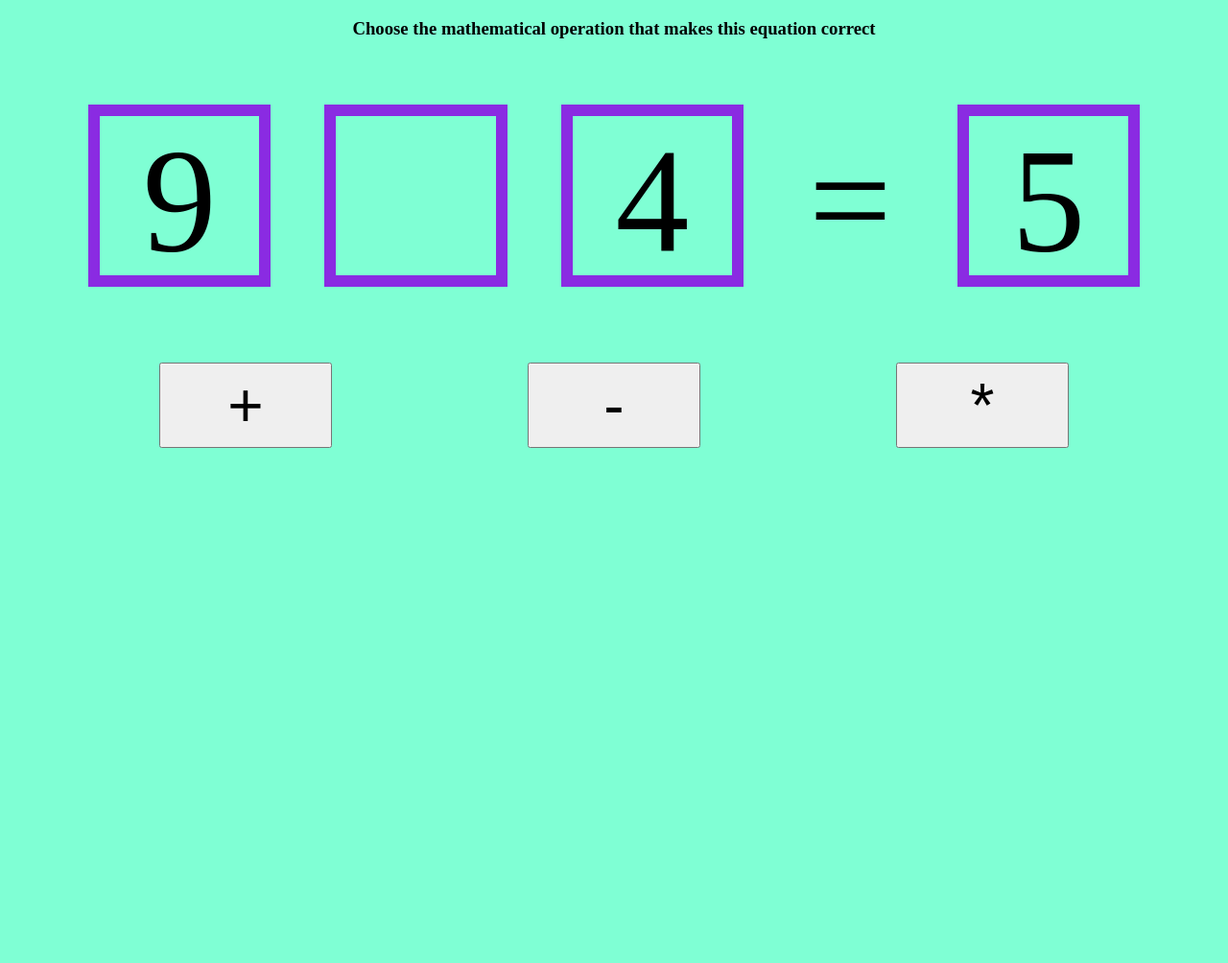
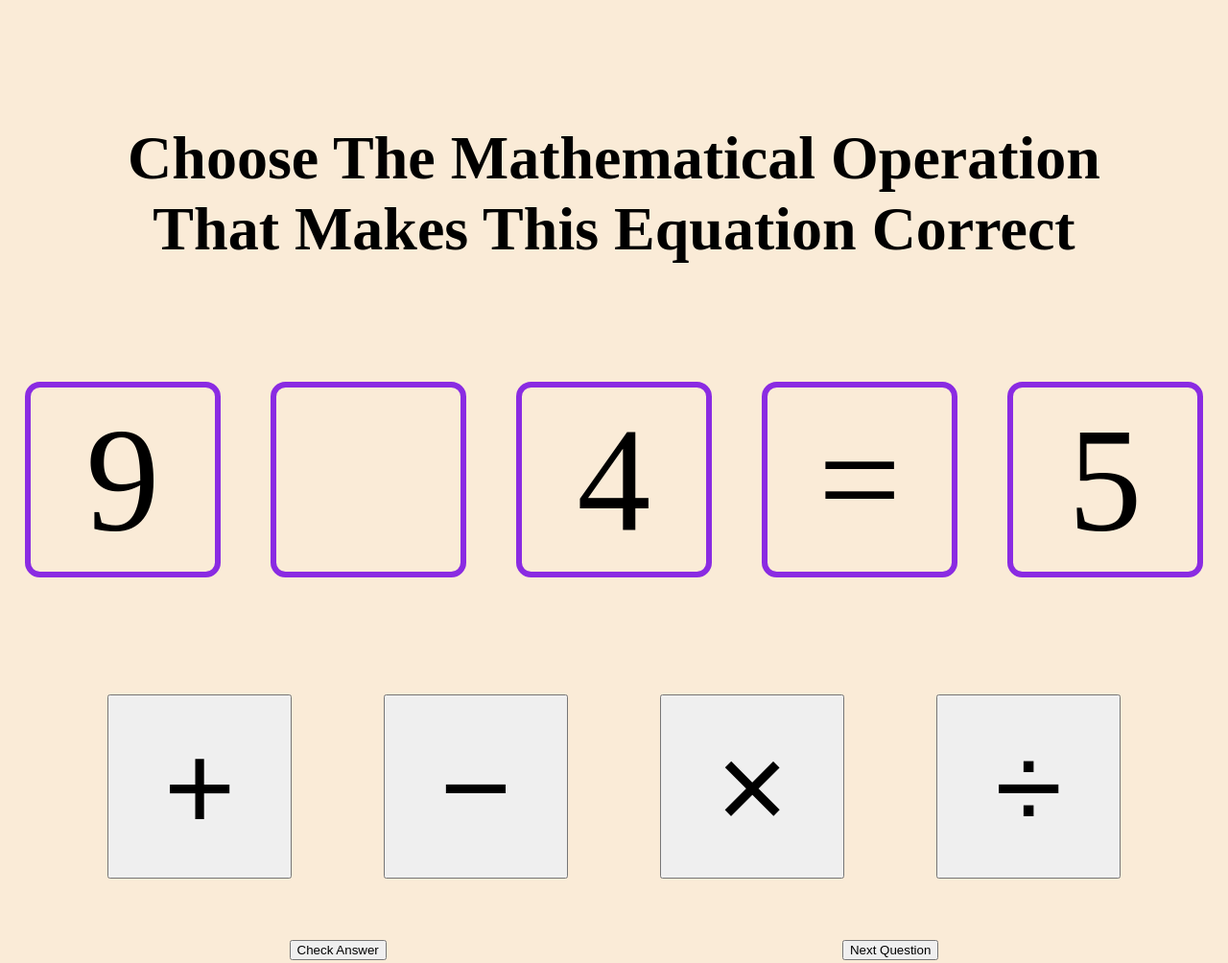
Before and after one commit to KwesiJoe/kiddo, a plain HTML site: page index.html in a window 1280 px wide. Shown: the whole page at 96% size. Before the commit the page ends 800 px from the top, so only its background shows below. Drawn offline with Linux system fonts and the light colour scheme.

Commit message:
Add validate answer and styling

```diff
--- a/index.html
+++ b/index.html
@@ -9,19 +9,26 @@
     <script src="./scripts/script.js" defer></script>
 </head>
 <body>
-    <h3>Choose the mathematical operation that makes this equation correct</h3>
+    <div class="main">
+        <h3>Choose the mathematical operation that makes this equation correct</h3>
     <div class="problem">
         <span id="first_number"></span>
         <span id="operation"></span>
         <span id="second_number"></span>
-        <span id="equality">=</span>
+        <span id="equality">&equals;</span>
         <span id="result"></span>
     </div>
 
     <div class="operations">
-        <button id="addition">+</button>
-        <button id="subtraction">-</button>
-        <button id="multiplication">*</button>
+        <button id="addition">&plus;</button>
+        <button id="subtraction">&minus;</button>
+        <button id="multiplication">&times;</button>
+        <button id="division">&divide;</button>
+    </div>
+    <div class="control">
+        <button id="check-answer">Check Answer</button>
+        <button id="next-question">Next Question</button>
+    </div>
     </div>
 </body>
 </html>
--- a/scripts/script.js
+++ b/scripts/script.js
@@ -3,9 +3,10 @@ const secondNumberSlot = document.querySelector('#second_number');
 const operationSlot = document.querySelector('#operation');
 const resultSlot = document.querySelector('#result');
 const addBtn = document.querySelector('#addition')
+const checkBtn = document.querySelector('#check-answer')
 const subtractBtn = document.querySelector('#subtraction')
 const multiplyBtn = document.querySelector('#multiplication')
-
+let answer = ''
 
 //Event listener for class 'operations'
 const operationsArr = [addBtn, subtractBtn, multiplyBtn]
@@ -14,6 +15,9 @@ operationsArr.forEach(item => {
         operationSlot.innerHTML = item.innerHTML
     })
 })
+
+// Event listener for answer checking
+checkBtn.addEventListener('click', validateAnswer)
 
 function generateRandomNumber(max){
     return Math.round(Math.random() * (max - 1)) + 1;
@@ -24,20 +28,28 @@ function getResult(){
     switch (operationID) {
         case 1: //addition
             result = firstNumber + secondNumber;
+            answer = '\u002B' //use unicode so hmtl chars will match
             break;
         case 2: //subtraction
             result = firstNumber - secondNumber;
+            answer = '\u2212';
             break;
         case 3: //multiplication
             result = firstNumber * secondNumber;
+            answer = '\u00D7'
             break;
         // case 4: //division
         // result = firstNumber / secondNumber;
+        // answer = '/'
         // break;
     }
 
     return result
 }
+
+//Lvl 1 - 10, 10
+// Lvl 2 - 10, 100
+// Lvl 3 - 100, 100
 
 // Gameplay
 firstNumber = generateRandomNumber(10);
@@ -50,5 +62,10 @@ secondNumberSlot.textContent = secondNumber;
 resultSlot.textContent = result;
 
 function validateAnswer(){
-
+    console.log(operationSlot.innerHTML, answer)
+    if (operationSlot.innerHTML === answer) {
+        console.log('Correct answer')
+    } else {
+        console.log('Wrong answer')
+    }
 }
--- a/styles/index.css
+++ b/styles/index.css
@@ -1,46 +1,63 @@
 * {
     box-sizing: border-box;
+    margin: 0;
+    /* font-size: 12vw; */
 }
 
 body {
+    background-color: antiquewhite;
+    margin: auto;
+}
+
+/* .main {
+    margin: 0 auto;
     display: flex;
     flex-direction: column;
-    text-align: center;
-    width: 90%;
-    margin: auto;
-    background-color: aquamarine;
-}
+    justify-content: center;
+    max-width: 80%;
+    background-color: azure;
+} */
 
 h3{
-    margin-bottom: 5rem;
+    text-align: center;
+    font-size: 5vw;
+    text-transform: capitalize;
+    margin: 10vw;
 }
 
 .problem {
+    /* background-color: orange; */
     display: flex;
     justify-content: center;
-    column-gap: 5rem;
-    margin-bottom: 5rem;
+    column-gap: 5vw;
+    margin-bottom: 10vw;
 }
 
-#first_number, #operation, #second_number, #result {
-    width: 13vw;
-    height: 13vw;
-    outline: blueviolet 1vw solid;
-    vertical-align: middle;
+.problem span {
+    display: flex;
+    justify-content: center;
+    align-items: center;
+    border-radius: 5%;
+    min-width: 15vw;
+    height: 15vw;
+    outline: blueviolet 0.5vw solid;
     font-size: 12vw;
+    text-align: center;
 }
 
-.operations {
+.operations, .control {
     display: flex;
     justify-content: space-around;
+    margin: 5vw;
 }
 
 #equality {
     font-size: 12vw;
 }
 
-button {
-    width: 14vw;
-    height: 7vw;
-    font-size: 5vw;
+.operations button {
+    /* vertical-align: auto; */
+    width: 15vw;
+    height: 15vw;
+    font-size: 10vw;
 }
```
